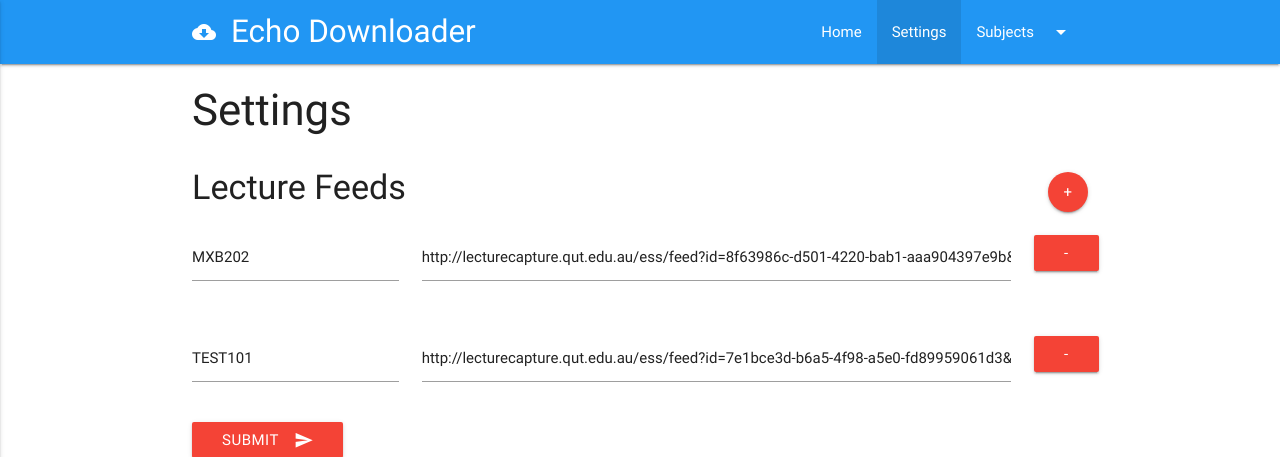
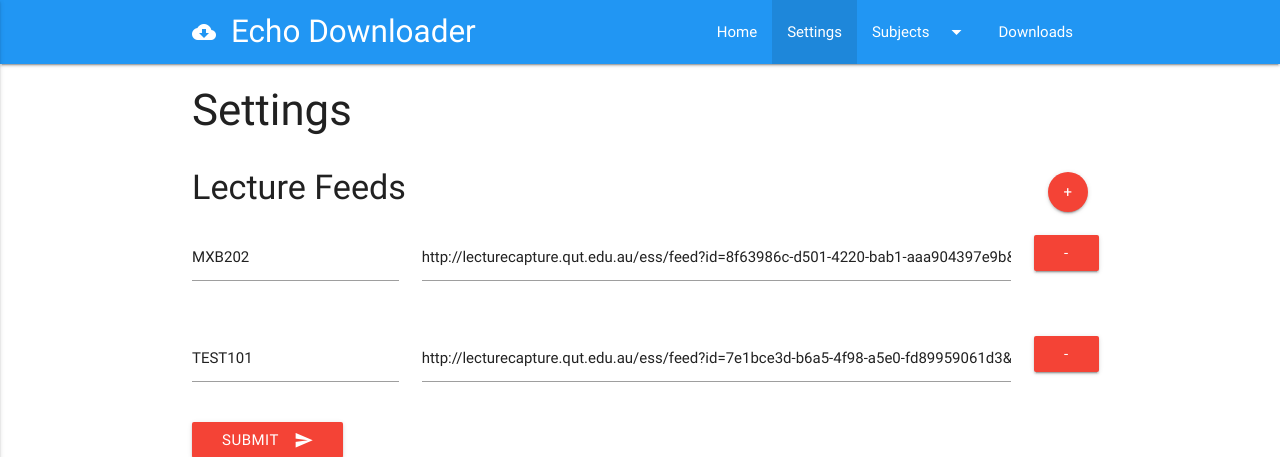
Before and after one commit to aidankinzett/EchoDownloader, a Flask app: page /settings in a window 1280 px wide. Shown: the top 457 px of the page. Run offline with Flask 2, Linux system fonts and the light colour scheme; data that the repository does not hold is empty; parts of the project's set-up code (start-up, migrations or seed data) failed here and were passed over; some libraries are stand-ins or nearby versions.

Commit message:
added placeholder downloads page

```diff
--- a/app.py
+++ b/app.py
@@ -115,6 +115,10 @@ def play_video(guid=None):
     print(path)
 
     return render_template('video_player.html', video=video, path=path)
+
+@app.route('/downloads')
+def downloads():
+    return render_template('downloads.html')
 
 
 def download_progress_bar(count, block_size, total_size):
--- a/templates/base.html
+++ b/templates/base.html
@@ -31,6 +31,7 @@
                         Subjects<i class="material-icons right">arrow_drop_down</i>
                     </a>
                 </li>
+                <li{% block downloads %}{% endblock %}><a href="{{ url_for('downloads')}}">Downloads</a></li>
             </ul>
         </div>
         <ul id="dropdown1" class="dropdown-content">
@@ -48,6 +49,10 @@
             {% for subject in subjects %}
                 <li><a href="{{ url_for('display_subject', subject_code=subject) }}">{{ subject }}</a></li>
             {% endfor %}
+            <li>
+                <div class="divider"></div>
+            </li>
+            <li><a href="{{ url_for('downloads')}}">Downloads</a></li>
         </ul>
     </div>
 </nav>
```
Also changed, not shown: templates/downloads.html (added, +13 -0 lines).
